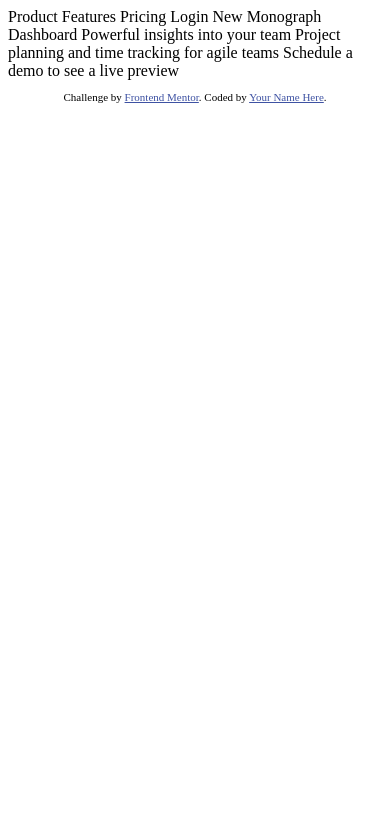
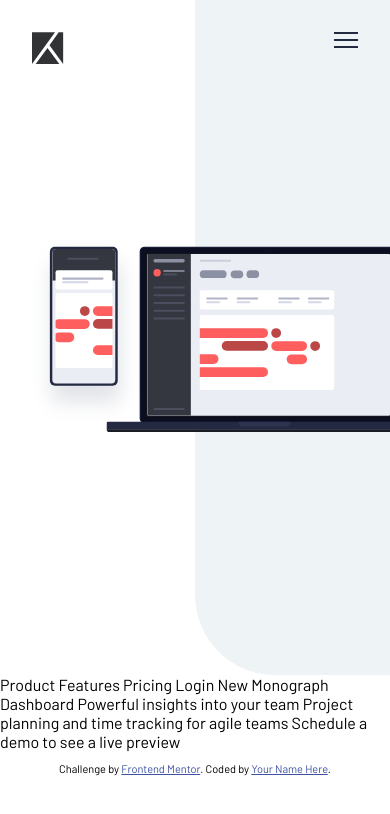
Before and after one commit to HualDev/TrackinIntroComponent, a plain HTML site: page index.html in a window 390 px wide. Drawn offline with nearby package versions, Linux system fonts and the light colour scheme.

Commit message:
Header Mobile Version

```diff
--- a/index.html
+++ b/index.html
@@ -3,9 +3,11 @@
 <head>
   <meta charset="UTF-8">
   <meta name="viewport" content="width=device-width, initial-scale=1.0"> <!-- displays site properly based on user's device -->
-
+  <link rel="preconnect" href="https://fonts.googleapis.com">
+  <link rel="preconnect" href="https://fonts.gstatic.com" crossorigin>
+  <link href="https://fonts.googleapis.com/css2?family=Barlow&family=Barlow+Condensed:wght@400;700&display=swap" rel="stylesheet">
   <link rel="icon" type="image/png" sizes="32x32" href="./images/favicon-32x32.png">
-
+  <link rel="stylesheet" href="./style.css">
   <title>Frontend Mentor | Project tracking intro component</title>
 
   <!-- Feel free to remove these styles or customise in your own stylesheet 👍 -->
@@ -15,6 +17,17 @@
   </style>
 </head>
 <body>
+  <main>
+    <header>
+      <div class="logo">
+        <img src="./images/logo.svg" alt="Logo Image">
+      </div>
+      <div class="nav">
+        <img src="./images/icon-hamburger.svg" alt="Hamburger Image">
+      </div>
+    </header>
+  </main>
+
   Product
   Features
   Pricing
--- /dev/null
+++ b/style.css
@@ -0,0 +1,46 @@
+:root{
+    --red: hsl(0, 100%, 68%);
+    --veryDarkBlue: hsl(230, 29%, 20%);
+    --darkGrayishBlue: hsl(230, 11%, 40%);
+    --grayishBlue: hsl(231, 7%, 65%);
+    --lightGrayishBlue: hsl(207, 33%, 95%);
+}
+
+*{
+    box-sizing: border-box;
+}
+
+body{
+    margin: 0;
+    font-family: 'Barlow', sans-serif;
+}
+
+main{
+    font-family: 'Barlow Condensed', sans-serif;
+}
+
+header{
+    display: flex;
+    justify-content: space-between;
+    background-image: url('./images/illustration-devices.svg');
+    background-repeat: no-repeat;
+    background-size: contain;
+    background-position: 2rem center;
+    z-index: 1;
+}
+
+.logo{
+    width: 50%;
+    height: 80vh;
+    padding: 2rem;
+}
+
+.nav{
+    width: 50%;
+    height: 80vh;
+    background-color: var(--lightGrayishBlue);
+    padding: 2rem;
+    text-align: right;
+    z-index: -1;
+    border-radius: 0 0 0 5rem;
+}
```
